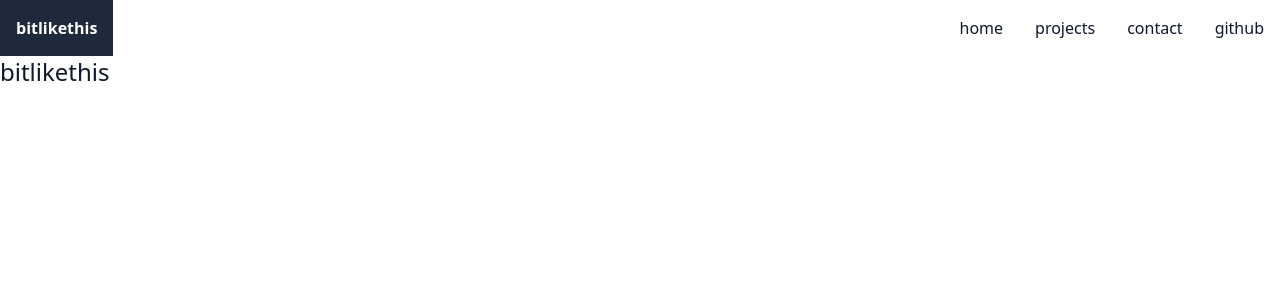
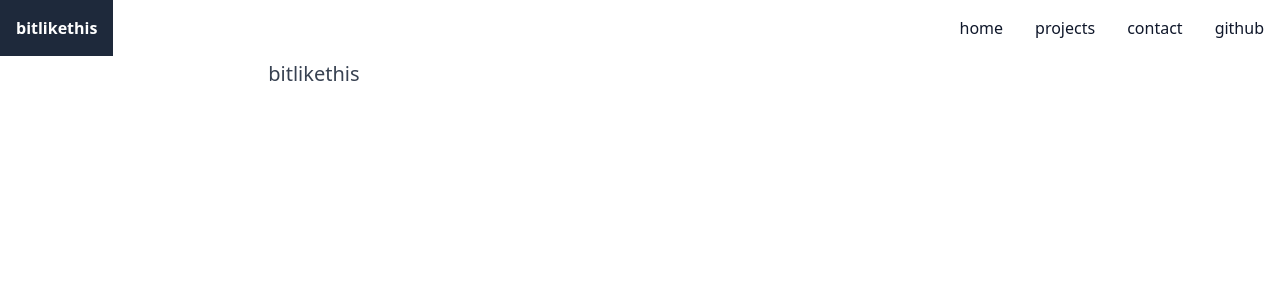
Before and after one commit to bitlikethis/dotcom, a Next.js app: page / in a window 1280 px wide. Shown: the top 300 px of the page. Built offline with nearby package versions, Linux system fonts and the light colour scheme.

Commit message:
feat: create Container component

```diff
--- /dev/null
+++ b/components/Container.tsx
@@ -0,0 +1,7 @@
+import { ReactNode } from "react";
+
+const Container = ({ children }: { children: ReactNode }) => (
+  <div className="prose lg:prose-xl m-auto">{children}</div>
+);
+
+export default Container;
--- a/pages/index.tsx
+++ b/pages/index.tsx
@@ -1,3 +1,4 @@
+import Container from "components/Container";
 import type { NextPage } from "next";
 import Head from "next/head";
 
@@ -10,7 +11,9 @@ const Home: NextPage = () => {
         <link rel="icon" href="/favicon.ico" />
       </Head>
 
-      <main className="text-2xl">bitlikethis</main>
+      <main className="text-2xl">
+        <Container>bitlikethis</Container>
+      </main>
     </div>
   );
 };
```
